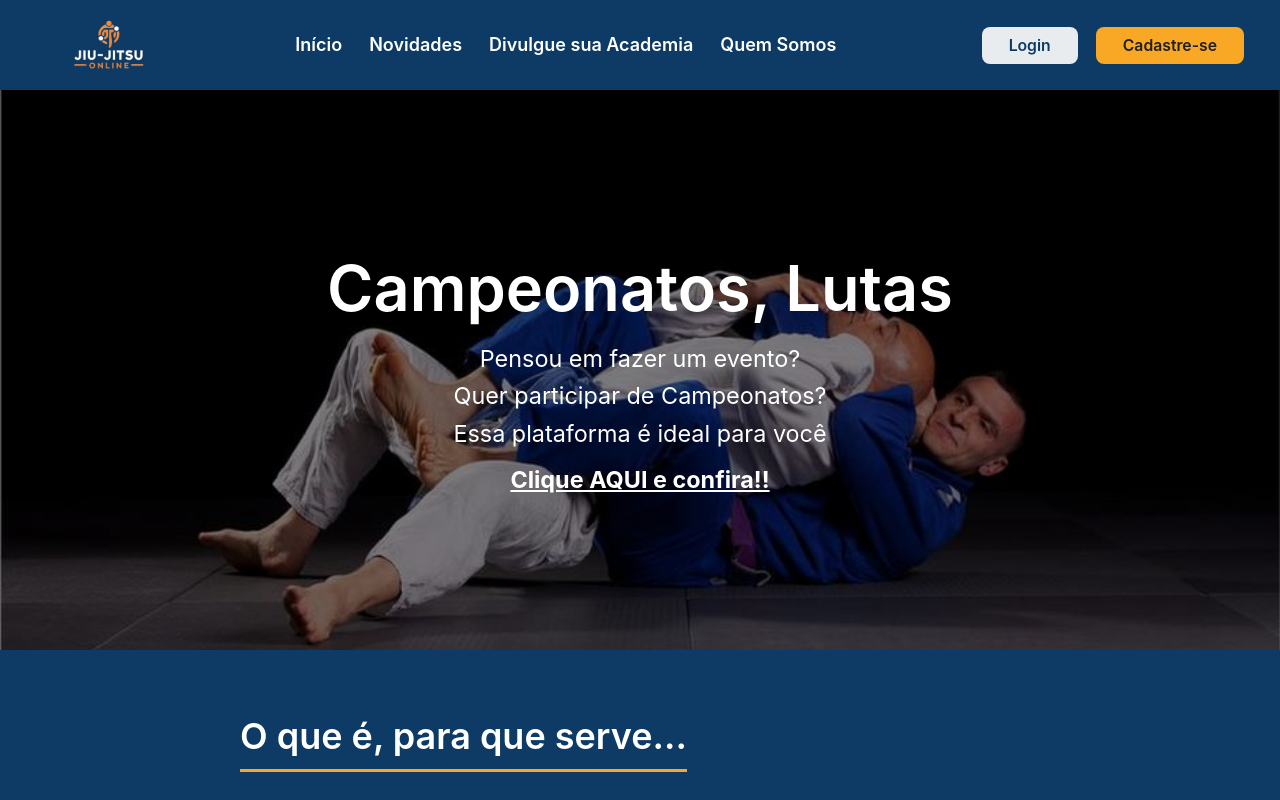
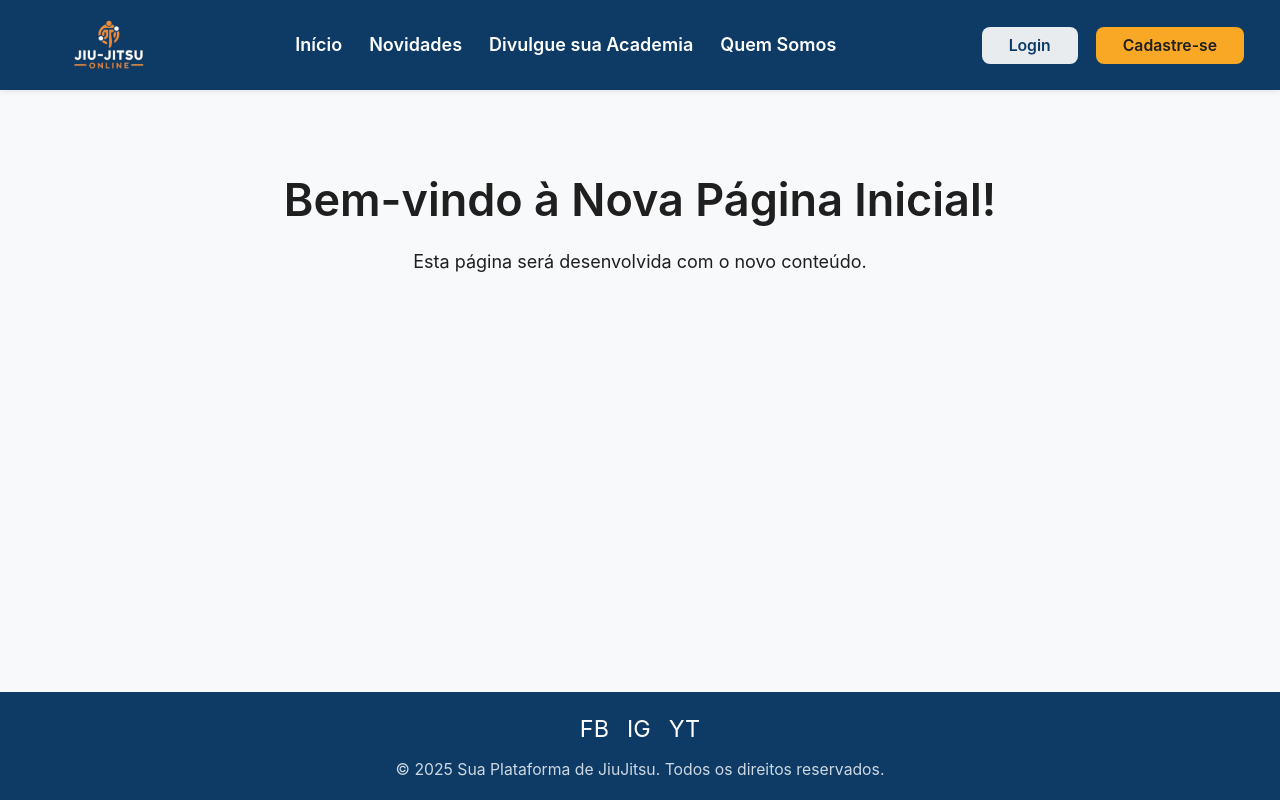
Before and after one commit to ConectaLutas/front_conectaLutas, a React (Create React App) app: page / in a window 1280 px wide. Shown: the top 800 px of the page. Built offline with nearby package versions, Linux system fonts and the light colour scheme.

Commit message:
Alterado home
alterado home para Divulgue sua academia.

```diff
--- a/src/App.jsx
+++ b/src/App.jsx
@@ -6,36 +6,36 @@ import Header from './components/Header/Header';
 import Footer from './components/Footer/Footer';
 
 // Page Components
-import Home from './pages/Home/Home';
+import Home from './pages/Home/Home'; // Este é o NOVO Home (placeholder)
 import LoginPage from './pages/LoginPage/LoginPage';
 import RegisterPage from './pages/RegisterPage/RegisterPage';
-import AboutPage from './pages/AboutPage/AboutPage'; // Assumindo que foi criada
-// import NovidadesPage from './pages/NovidadesPage/NovidadesPage'; // Exemplo
-// import NotFoundPage from './pages/NotFoundPage/NotFoundPage'; // Exemplo 404
+import AboutPage from './pages/AboutPage/AboutPage';
+import PromoteAcademyPage from './pages/PromoteAcademyPage/PromoteAcademyPage'; // <<< IMPORTAR A NOVA PÁGINA
 
-// Estilos Globais são importados em index.js, não aqui diretamente
+// import NovidadesPage from './pages/NovidadesPage/NovidadesPage';
+// import NotFoundPage from './pages/NotFoundPage/NotFoundPage';
 
 function App() {
   return (
-    // O Router envolve toda a aplicação
     <Router>
-      {/* A div com class="App" é usada pelo index.css para layout flex */}
       <div className="App">
         <Header />
 
-        {/* Conteúdo principal - <main> é estilizado globalmente */}
         <main>
           <Routes>
-            {/* Definição das Rotas */}
+            {/* Rota da Home agora aponta para o novo componente Home */}
             <Route path="/" element={<Home />} />
+
+            {/* Rotas existentes */}
             <Route path="/login" element={<LoginPage />} />
             <Route path="/register" element={<RegisterPage />} />
             <Route path="/quem-somos" element={<AboutPage />} />
 
+            {/* <<< NOVA ROTA para a página "Divulgue sua Academia" >>> */}
+            <Route path="/divulgue" element={<PromoteAcademyPage />} />
+
             {/* Adicione outras rotas aqui */}
             {/* <Route path="/novidades" element={<NovidadesPage />} /> */}
-
-            {/* Rota para página não encontrada (404) - opcional */}
             {/* <Route path="*" element={<NotFoundPage />} /> */}
           </Routes>
         </main>
--- a/src/components/Header/Header.jsx
+++ b/src/components/Header/Header.jsx
@@ -32,12 +32,11 @@ const Header = () => {
         </Link>
       </div>
 
-      <nav className="header__nav" aria-label="Navegação Principal"> {/* aria-label para nav */}
+      <nav className="header__nav" aria-label="Navegação Principal">
         <ul>
-          {/* Usando o componente NavLink */}
           <NavLink to="/">Início</NavLink>
-          {/* Links de exemplo - Crie as páginas correspondentes se necessário */}
           <NavLink to="/novidades">Novidades</NavLink>
+          {/* <<< GARANTIR QUE O 'to' CORRESPONDE À ROTA DEFINIDA NO App.jsx >>> */}
           <NavLink to="/divulgue">Divulgue sua Academia</NavLink>
           <NavLink to="/quem-somos">Quem Somos</NavLink>
         </ul>
@@ -50,7 +49,7 @@ const Header = () => {
         <button
           type="button"
           onClick={handleRegisterClick}
-          className="button button--register" // Classe específica para estilização
+          className="button button--register"
         >
           Cadastre-se
         </button>
@@ -59,7 +58,4 @@ const Header = () => {
   );
 };
 
-// Header não recebe props externas, então não precisa de PropTypes aqui.
-// Se recebesse, definiria aqui: Header.propTypes = { ... };
-
 export default Header;
--- a/src/pages/Home/Home.jsx
+++ b/src/pages/Home/Home.jsx
@@ -1,33 +1,15 @@
 import React from 'react';
 
-// Importar os componentes de seção
-import HeroSection from '../../components/HeroSection/HeroSection';
-import InfoSection from '../../components/InfoSection/InfoSection';
-import MissionSection from '../../components/MissionSection/MissionSection';
-import PromoBannerSection from '../../components/PromoBannerSection/PromoBannerSection';
-import ExplanationSection from '../../components/ExplanationSection/ExplanationSection';
-import BenefitsSection from '../../components/BenefitsSection/BenefitsSection';
-import TestimonialsSection from '../../components/TestimonialsSection/TestimonialsSection';
-import NewsSection from '../../components/NewsSection/NewsSection';
-
-// Certifique-se de que NÃO HÁ importação de './Header.css' ou similar aqui.
-// A linha abaixo deve estar comentada ou removida se existir:
-// import './Home.css'; // Só descomente se você CRIAR um Home.css específico
+// Opcional: Crie e importe um CSS para a nova home
+// import './Home.css';
 
 const Home = () => {
   return (
-    // Usar React.Fragment <>...</> ou <main> para envolver as seções
-    <main>
-      <HeroSection />
-      <InfoSection />
-      <MissionSection />
-      <PromoBannerSection />
-      <ExplanationSection />
-      <BenefitsSection />
-      <TestimonialsSection />
-      <NewsSection />
-      {/* Adicione aqui outras seções que pertençam à Home Page */}
-    </main>
+    <div style={{ padding: 'var(--space-xl)', textAlign: 'center' }}>
+      <h1>Bem-vindo à Nova Página Inicial!</h1>
+      <p>Esta página será desenvolvida com o novo conteúdo.</p>
+      {/* Adicione aqui o conteúdo da sua nova Home Page quando estiver pronto */}
+    </div>
   );
 };
 
--- /dev/null
+++ b/src/pages/PromoteAcademyPage/PromoteAcademyPage.jsx
@@ -0,0 +1,36 @@
+import React from 'react';
+
+// Importar os componentes de seção que estavam na Home antiga
+import HeroSection from '../../components/HeroSection/HeroSection';
+import InfoSection from '../../components/InfoSection/InfoSection';
+import MissionSection from '../../components/MissionSection/MissionSection';
+import PromoBannerSection from '../../components/PromoBannerSection/PromoBannerSection';
+import ExplanationSection from '../../components/ExplanationSection/ExplanationSection';
+import BenefitsSection from '../../components/BenefitsSection/BenefitsSection';
+import TestimonialsSection from '../../components/TestimonialsSection/TestimonialsSection';
+import NewsSection from '../../components/NewsSection/NewsSection';
+
+// Opcional: Crie e importe um CSS específico se necessário
+// import './PromoteAcademyPage.css';
+
+// RENOMEAR A FUNÇÃO AQUI
+const PromoteAcademyPage = () => {
+  return (
+    // Usar <main> ou React.Fragment
+    <main>
+      {/* Todo o conteúdo que estava antes em Home.jsx */}
+      <HeroSection />
+      <InfoSection />
+      <MissionSection />
+      <PromoBannerSection />
+      <ExplanationSection />
+      <BenefitsSection />
+      <TestimonialsSection />
+      <NewsSection />
+      {/* Adicione aqui outras seções que pertenciam à Home antiga, se houver */}
+    </main>
+  );
+};
+
+// EXPORTAR COM O NOVO NOME
+export default PromoteAcademyPage;
```
Also changed, not shown: src/pages/PromoteAcademyPage/PromoteAcademyPage.css (added).
